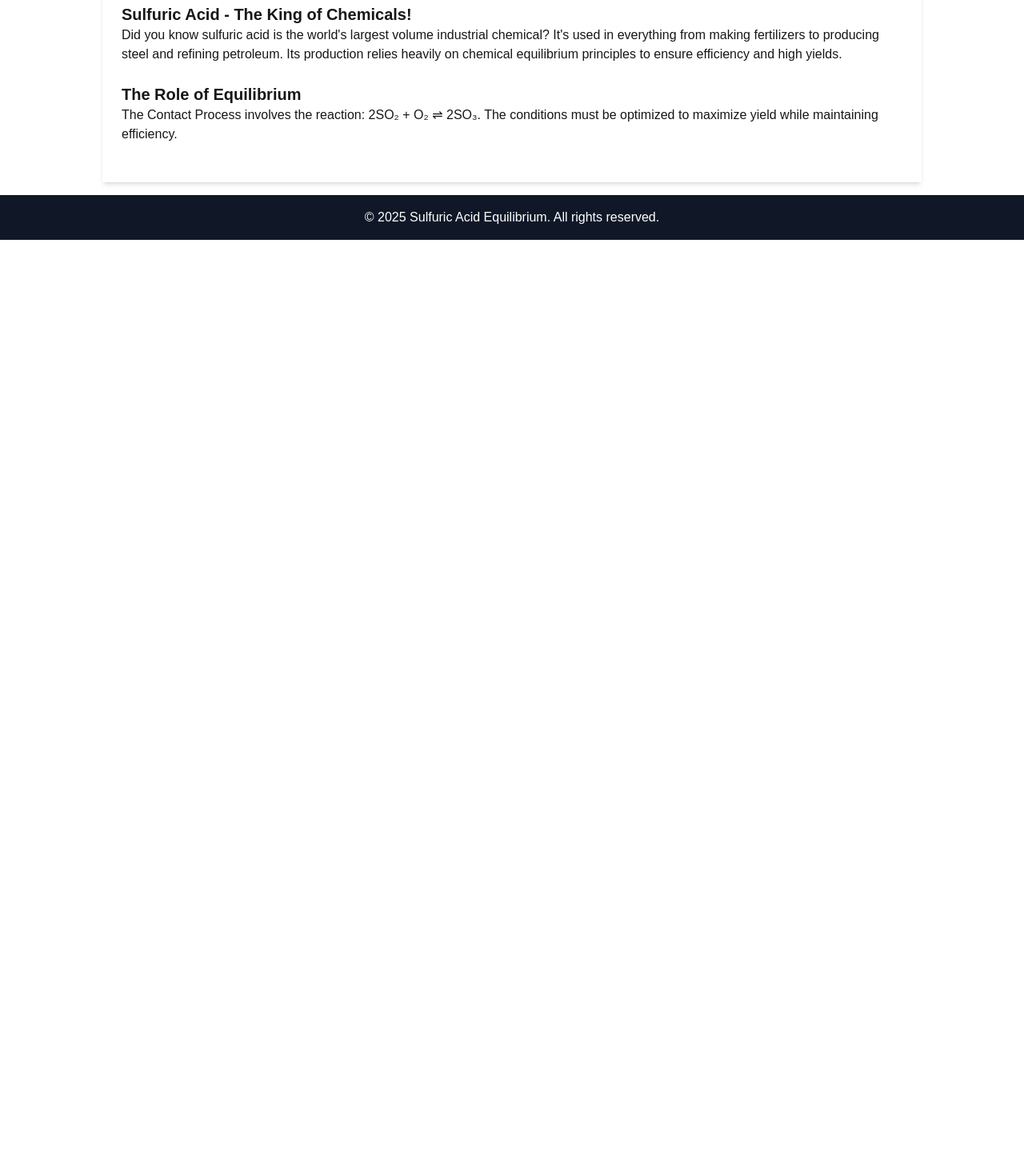
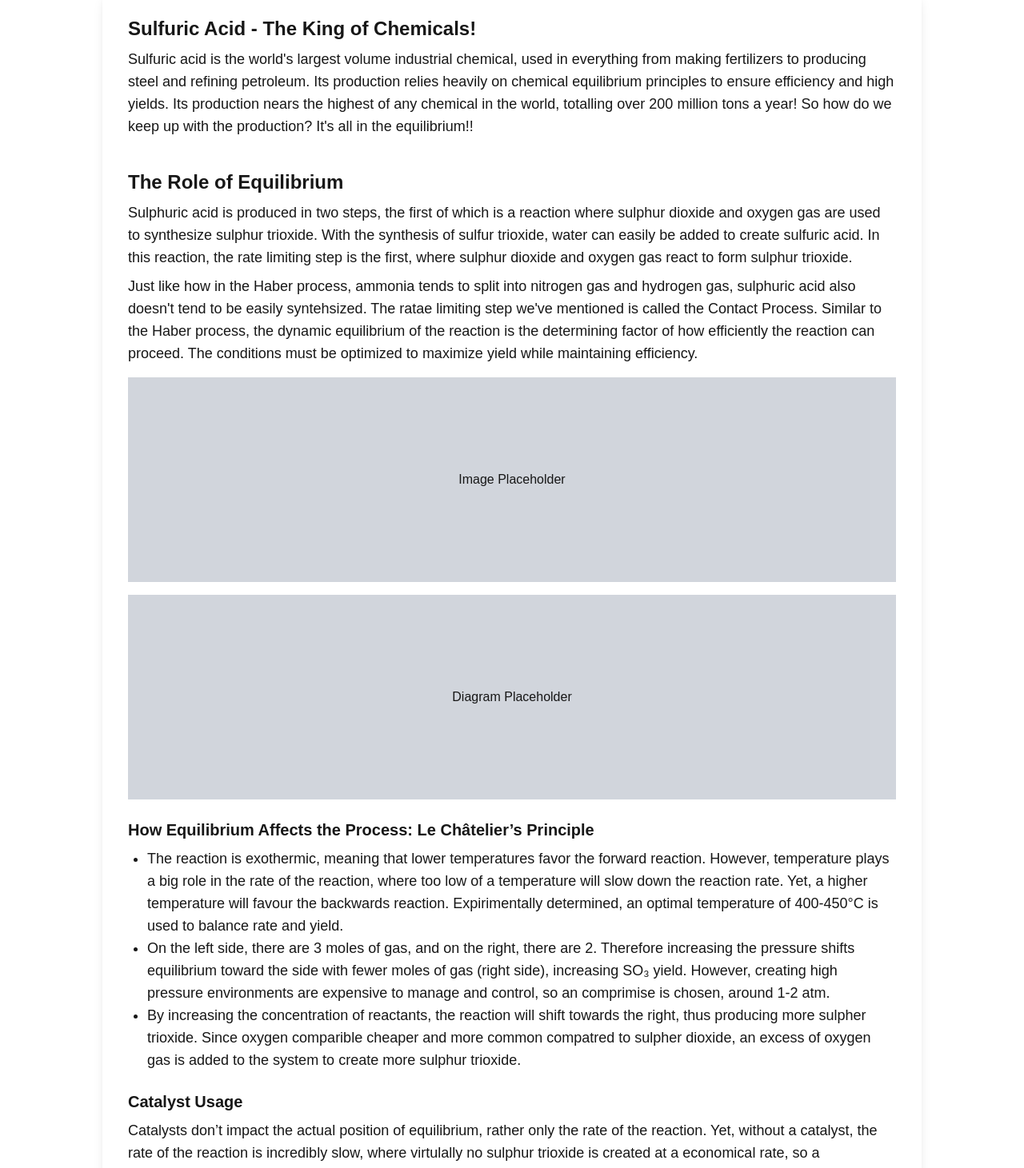
Before and after one commit to Cqctxs/contact-process, a Next.js app in the folder contact-process/: page / in a window 1280 px wide. Shown: the part 140-1601 px from the top of the page at 80% size. Before the commit the page ends 800 px from the top, so only its background shows below. Built offline with nearby package versions, Linux system fonts and the light colour scheme.

Commit message:
Finished content for information slides for home information

```diff
--- a/contact-process/app/page.js
+++ b/contact-process/app/page.js
@@ -2,7 +2,6 @@ import Image from "next/image";
 
 export default function Home() {
   return (
-    <main>
     <div>
 
       <header className="bg-gray-900 text-white text-center p-4">
@@ -13,22 +12,37 @@ export default function Home() {
         <a href="#equilibrium" className="text-white mx-4">Equilibrium Principle</a>
         <a href="#contact" className="text-white mx-4">Contact</a>
       </nav>
-      <main className="w-4/5 mx-auto p-6 bg-white shadow-md mt-4">
-        <section id="introduction" className="mb-6">
-          <h2 className="text-xl font-bold">Sulfuric Acid - The King of Chemicals!</h2>
-          <p>Did you know sulfuric acid is the world's largest volume industrial chemical? It's used in everything from making fertilizers to producing steel and refining petroleum. Its production relies heavily on chemical equilibrium principles to ensure efficiency and high yields.</p>
+      <main className="w-4/5 mx-auto p-8 bg-white shadow-lg mt-6 rounded-lg">
+        <section id="introduction" className="mb-10">
+          <h2 className="text-2xl font-bold">Sulfuric Acid - The King of Chemicals!</h2>
+          <p className="mt-2 text-lg">Sulfuric acid is the world's largest volume industrial chemical, used in everything from making fertilizers to producing steel and refining petroleum. Its production relies heavily on chemical equilibrium principles to ensure efficiency and high yields. Its production nears the highest of any chemical in the world, totalling over 200 million tons a year! So how do we keep up with the production? It's all in the equilibrium!!</p>
         </section>
-        <section id="equilibrium" className="mb-6">
-          <h2 className="text-xl font-bold">The Role of Equilibrium</h2>
-          <p>The Contact Process involves the reaction: 2SO₂ + O₂ ⇌ 2SO₃. The conditions must be optimized to maximize yield while maintaining efficiency.</p>
+        <section id="equilibrium" className="mb-10">
+          <h2 className="text-2xl font-bold">The Role of Equilibrium</h2>
+
+          <p className="mt-2 text-lg">Sulphuric acid is produced in two steps, the first of which is a reaction where sulphur dioxide and oxygen gas are used to synthesize sulphur trioxide. With the synthesis of sulfur trioxide, water can easily be added to create sulfuric acid. In this reaction, the rate limiting step is the first, where sulphur dioxide and oxygen gas react to form sulphur trioxide.</p>
+
+          <p className="mt-2 text-lg">Just like how in the Haber process, ammonia tends to split into nitrogen gas and hydrogen gas, sulphuric acid also doesn't tend to be easily syntehsized. The ratae limiting step we've mentioned is called the Contact Process. Similar to the Haber process, the dynamic equilibrium of the reaction is the determining factor of how efficiently the reaction can proceed. The conditions must be optimized to maximize yield while maintaining efficiency.</p>
+
+          <div className="w-full h-64 bg-gray-300 mt-4 flex items-center justify-center">Image Placeholder</div>
+
+          {/* <h3 className="text-xl font-bold mt-6">A Key Step: The Contact Process</h3>
+          <p className="font-bold mt-4">The key equilibrium reaction is:</p>
+          <p className="text-lg text-blue-600">2SO₂(g) + O₂(g) ⇌ 2SO₃(g) ΔH = −196 kJ/mol</p> */}
+
+          <div className="w-full h-64 bg-gray-300 mt-4 flex items-center justify-center">Diagram Placeholder</div>
+          <h3 className="text-xl font-bold mt-6">How Equilibrium Affects the Process: Le Châtelier’s Principle</h3>
+          <ul className="list-disc pl-6 mt-2 text-lg">
+            <li>The reaction is exothermic, meaning that lower temperatures favor the forward reaction. However, temperature plays a big role in the rate of the reaction, where too low of a temperature will slow down the reaction rate. Yet, a higher temperature will favour the backwards reaction. Expirimentally determined, an optimal temperature of 400-450°C is used to balance rate and yield.</li>
+            <li>On the left side, there are 3 moles of gas, and on the right, there are 2. Therefore increasing the pressure shifts equilibrium toward the side with fewer moles of gas (right side), increasing SO₃ yield. However, creating high pressure environments are expensive to manage and control, so an comprimise is chosen, around 1-2 atm.</li>
+            <li>By increasing the concentration of reactants, the reaction will shift towards the right, thus producing more sulpher trioxide. Since oxygen comparible cheaper and more common compatred to sulpher dioxide, an excess of oxygen gas is added to the system to create more sulphur trioxide.</li>
+          </ul>
+          <h3 className="text-xl font-bold mt-6">Catalyst Usage</h3>
+          <p className="mt-2 text-lg">Catalysts don’t impact the actual position of equilibrium, rather only the rate of the reaction. Yet, without a catalyst, the rate of the reaction is incredibly slow, where virtulally no sulphur trioxide is created at a economical rate, so a vanadium(V) oxide (V₂O₅) catalyst is used to speed up the reaction.</p>
+          <div className="w-full h-64 bg-gray-300 mt-4 flex items-center justify-center">Catalyst Diagram Placeholder</div>
         </section>
       </main>
-      <footer className="bg-gray-900 text-white text-center p-4 mt-4">
-        <p>© 2025 Sulfuric Acid Equilibrium. All rights reserved.</p>
-      </footer>
     </div>
-
-  </main>
       // <footer className="row-start-3 flex gap-[24px] flex-wrap items-center justify-center">
       //   <a
       //     className="flex items-center gap-2 hover:underline hover:underline-offset-4"
```
